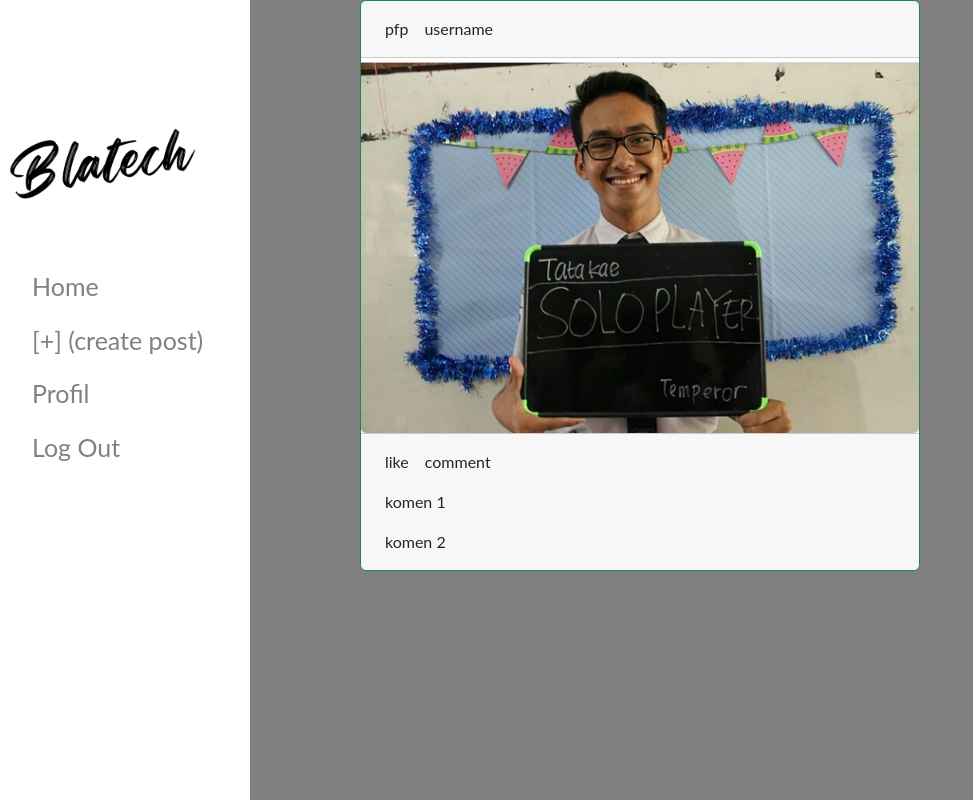
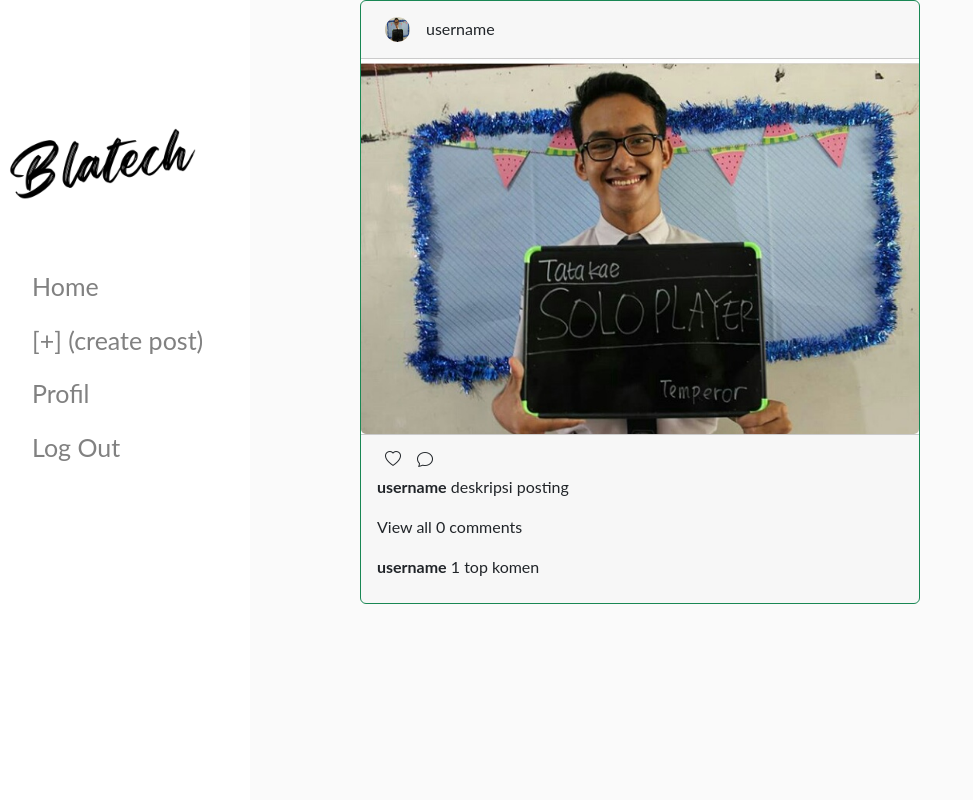
Before and after one commit to Keenan-Adityo/BlaTech, a PHP site: page /home.php in a window 1280 px wide. Shown: the whole page, without its empty margins (0-973 px from the left). Run offline with PHP 8.4, Linux system fonts and the light colour scheme.

Commit message:
UI home.php

```diff
--- a/home.php
+++ b/home.php
@@ -6,10 +6,11 @@
 <html lang="en">
 <head>
     <title>Blatech</title>
-
+    <!-- icon -->
+    <link rel="stylesheet" href="https://cdn.jsdelivr.net/npm/bootstrap-icons@1.10.2/font/bootstrap-icons.css">
     <!-- CSS only -->
     <link href="https://cdn.jsdelivr.net/npm/bootstrap@5.2.2/dist/css/bootstrap.min.css" rel="stylesheet" integrity="sha384-Zenh87qX5JnK2Jl0vWa8Ck2rdkQ2Bzep5IDxbcnCeuOxjzrPF/et3URy9Bv1WTRi" crossorigin="anonymous">
-    <link rel="stylesheet" href="style.css">
+    <link rel="stylesheet" type="text/css" href="style.css">
 </head>
 <body>
     <!-- <div class="card">
@@ -22,7 +23,9 @@
     <div class="card border-success mb-3" style="max-width: 35rem; margin: auto;">
         <div class="card-header">
             <div class="d-flex flex-row">
-                <div class="p-2">pfp</div>
+                <div class="p-2">
+                    <img src="assets/Ammar.jpg" alt="avatar" class="avatar">
+                </div>
                 <div class="p-2 flex-fill">username</div>
             </div>
         </div>
@@ -31,17 +34,20 @@
             <div class="card-body">
             </div>
         </div>
-
         <div class="card-footer">
              <div class="d-flex flex-column">
                 <div class="d-flex flex-row">
-                    <div class="p-2">like</div>
-                    <div class="p-2">comment</div>
+                    <div class="p-2"><i class="bi bi-heart"></i></div>
+                    <div class="p-2"><i class="bi bi-chat"></i></div>
                 </div>
-                <div class="d-flex flex-column">
-                    <div class="p-2">komen 1</div>
-                    <div class="p-2">komen 2</div>
-                </div>
+                <?php
+                $idx = 10;
+                echo "<p><b>username</b> deskripsi posting</p>";
+                // view comment masuk ke modal
+                echo "<p>View all 0 comments</p>";
+                echo "<p><b>username</b> 1 top komen</p>";
+                ?>
+
              </div>
         </div>
     </div>
--- a/style.css
+++ b/style.css
@@ -1,6 +1,7 @@
 /* navigation */
 body {
   font-family: "Lato", sans-serif;
+  background-color: #fafafa !important;
 }
 
 .sidenav {
@@ -33,12 +34,17 @@ body {
     width: 200px;
     height: auto;
 }
-body {
-    background-color: gray;
-}
+
 @media screen and (max-height: 450px) {
   .sidenav {padding-top: 15px;}
   .sidenav a {font-size: 18px;}
+}
+
+.avatar {
+  vertical-align: middle;
+  width: 25px;
+  height: 25px;
+  border-radius: 50%;
 }
 
 /* post */
```
